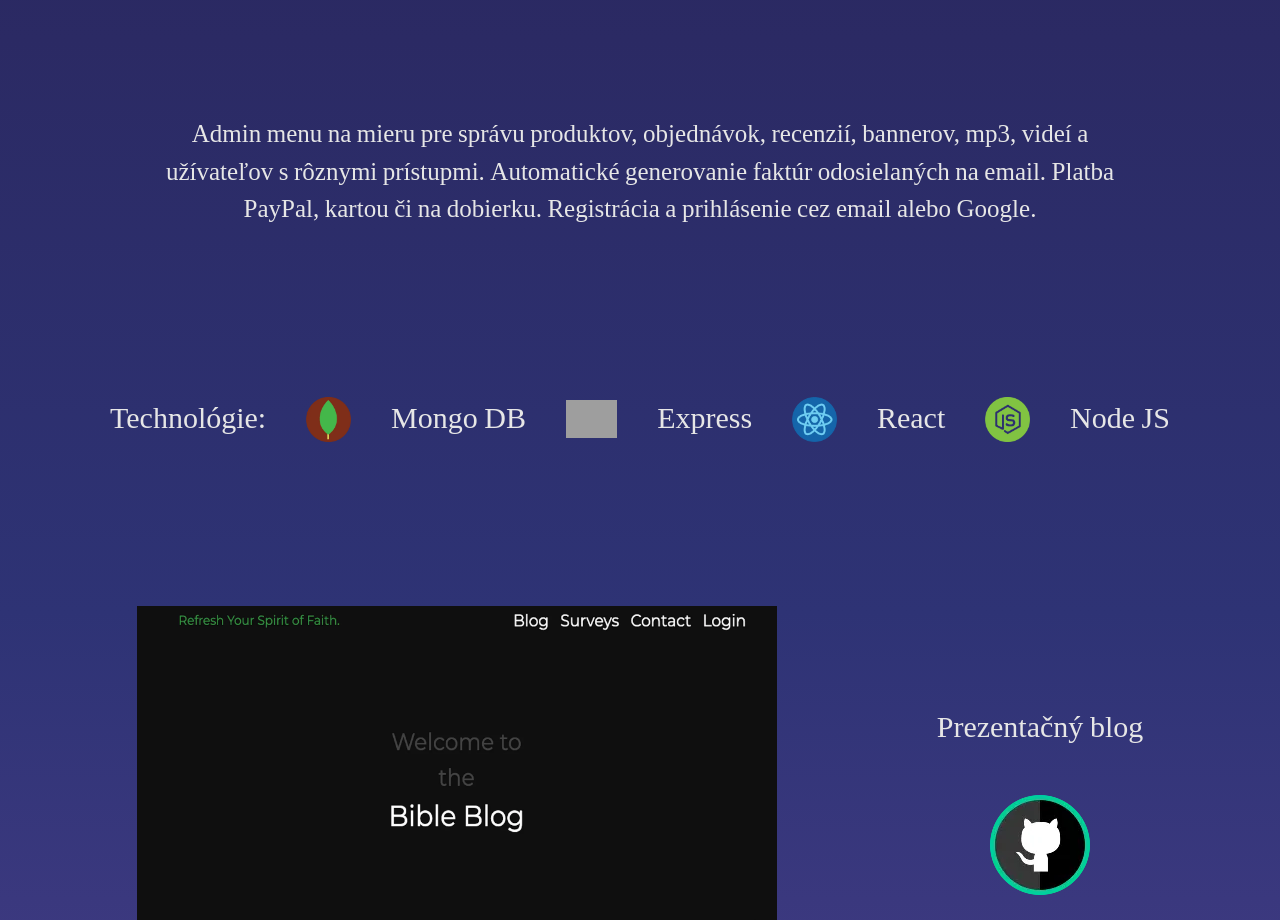
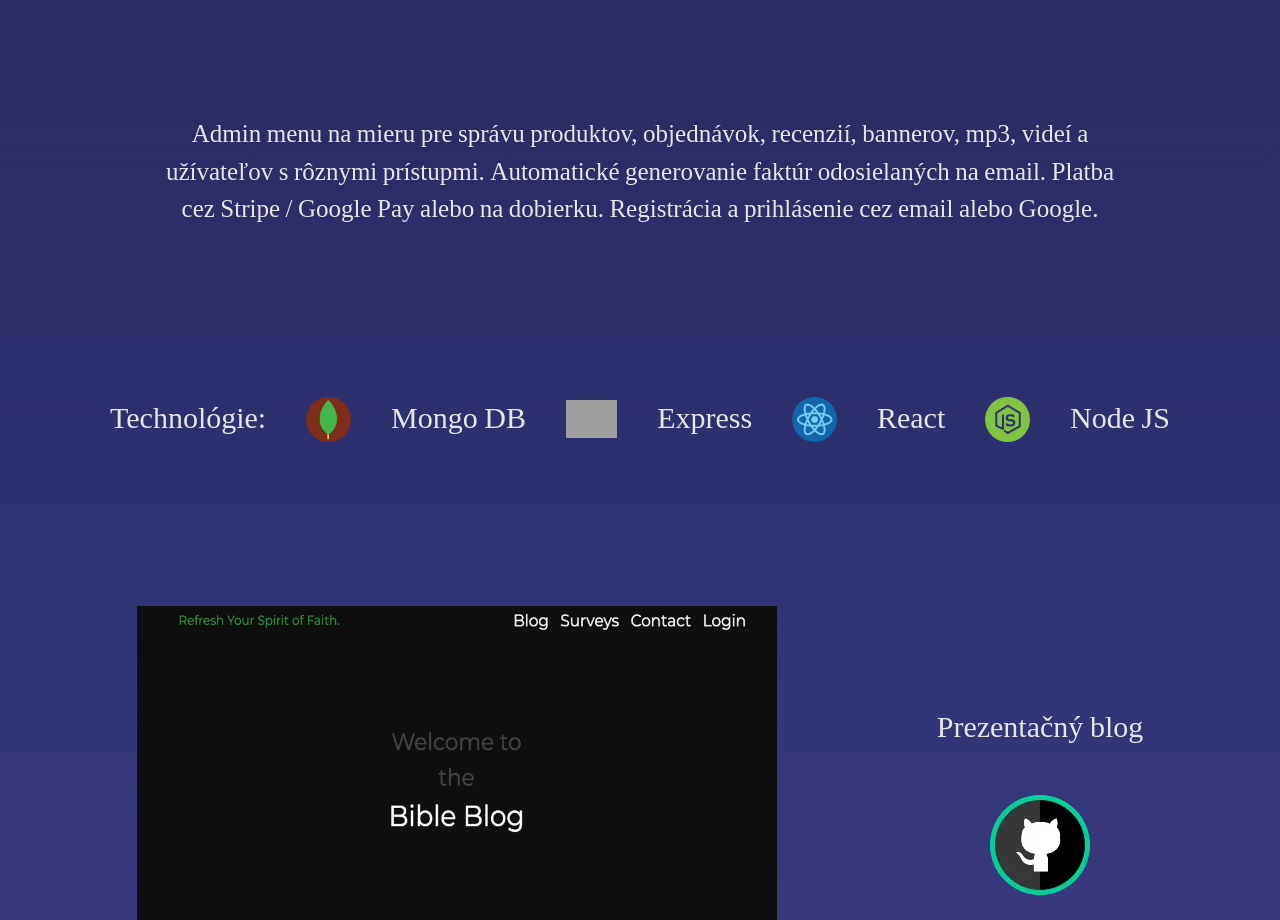
Before and after one commit to pkvarg/pictusweb-vite, a React (Vite) app: page /projects in a window 1280 px wide. Shown: the part 3400-4320 px from the top of the page. Built offline with nearby package versions, Linux system fonts and the light colour scheme; no server answers; grey boxes are pictures that could not be loaded; a web font is replaced by a local one.

Commit message:
eshop update

```diff
--- a/src/components/Languages/Data.json
+++ b/src/components/Languages/Data.json
@@ -67,7 +67,7 @@
     "blogDesc": "Blog s administrátorským menu pre pridávanie a editáciu článkov.",
     "ourProjectsTechs": "Technológie:",
     "ourProjectsEshopDesc": "Moderný eshop",
-    "ourProjectsEshopProps": "Admin menu na mieru pre správu produktov, objednávok, recenzií, bannerov, mp3, videí a užívateľov s rôznymi prístupmi. Automatické generovanie faktúr odosielaných na email. Platba PayPal, kartou či na dobierku. Registrácia a prihlásenie cez email alebo Google.",
+    "ourProjectsEshopProps": "Admin menu na mieru pre správu produktov, objednávok, recenzií, bannerov, mp3, videí a užívateľov s rôznymi prístupmi. Automatické generovanie faktúr odosielaných na email. Platba cez Stripe / Google Pay alebo na dobierku. Registrácia a prihlásenie cez email alebo Google.",
     "cookies": "Táto stránka používa len analytické a pre fungovanie webu nevyhnutné cookies. Nepoužívame funkčné ani marketingové cookies."
   },
   "english": {
@@ -134,7 +134,7 @@
     "blogDesc": "Blog with admin menu for adding and editing of posts.",
     "ourProjectsTechs": "Technologies:",
     "ourProjectsEshopDesc": "Modern eshop",
-    "ourProjectsEshopProps": "Custom Admin menu for managing of product, orders, reviews, banners, mp3s, videos and users with different accesses. Automatic generating of invoices send to email. Payment via PayPal, card or cash. Registration and sign in via email or Google.",
+    "ourProjectsEshopProps": "Custom Admin menu for managing of product, orders, reviews, banners, mp3s, videos and users with different accesses. Automatic generating of invoices send to email. Payment via Stripe / Google Pay or cash. Registration and sign in via email or Google.",
     "cookies": "This page only uses analytical cookies that are necessary for the website to function. We do not use functional or marketing cookies."
   },
   "romanian": {
@@ -201,7 +201,7 @@
     "blogDesc": "Blog cu meniu de administrare pentru adăugarea și editarea articolelor.",
     "ourProjectsTechs": "Tehnologii:",
     "ourProjectsEshopDesc": "E-shop modern",
-    "ourProjectsEshopProps": "Meniu personalizat de administrare pentru gestionarea produselor, comenzilor, recenziilor, bannerelor, mp3-urilor, videoclipurilor și utilizatorilor cu accesări diferite. Generarea automată a facturilor trimise prin e-mail. Plata prin PayPal, card sau numerar. Înregistrare și conectare prin e-mail sau Google.",
+    "ourProjectsEshopProps": "Meniu personalizat de administrare pentru gestionarea produselor, comenzilor, recenziilor, bannerelor, mp3-urilor, videoclipurilor și utilizatorilor cu accesări diferite. Generarea automată a facturilor trimise prin e-mail. Plata prin Stripe / Google Pay sau numerar. Înregistrare și conectare prin e-mail sau Google.",
     "cookies": "Această pagină utilizează numai cookie-uri analitice care sunt necesare pentru ca site-ul web să funcționeze. Nu folosim cookie-uri funcționale sau de marketing."
   }
 }
--- a/src/pages/OurProjects.jsx
+++ b/src/pages/OurProjects.jsx
@@ -243,7 +243,7 @@ const OurProjects = () => {
           <div className='flex flex-col justify-center items-center'>
             <h2 className='text-[30px]'>{content.ourProjectsEshopDesc}</h2>
             <h3 className='text-[25px]'>{content.ourProjectsWebDesc2}</h3>
-            <a href='https://github.com/pkvarg/prud' target='_blank'>
+            <a href='https://github.com/pkvarg/prud-vite' target='_blank'>
               <img className='mt-10' src='/git-hub-green.webp' alt='git-hub' />
             </a>
           </div>
```
